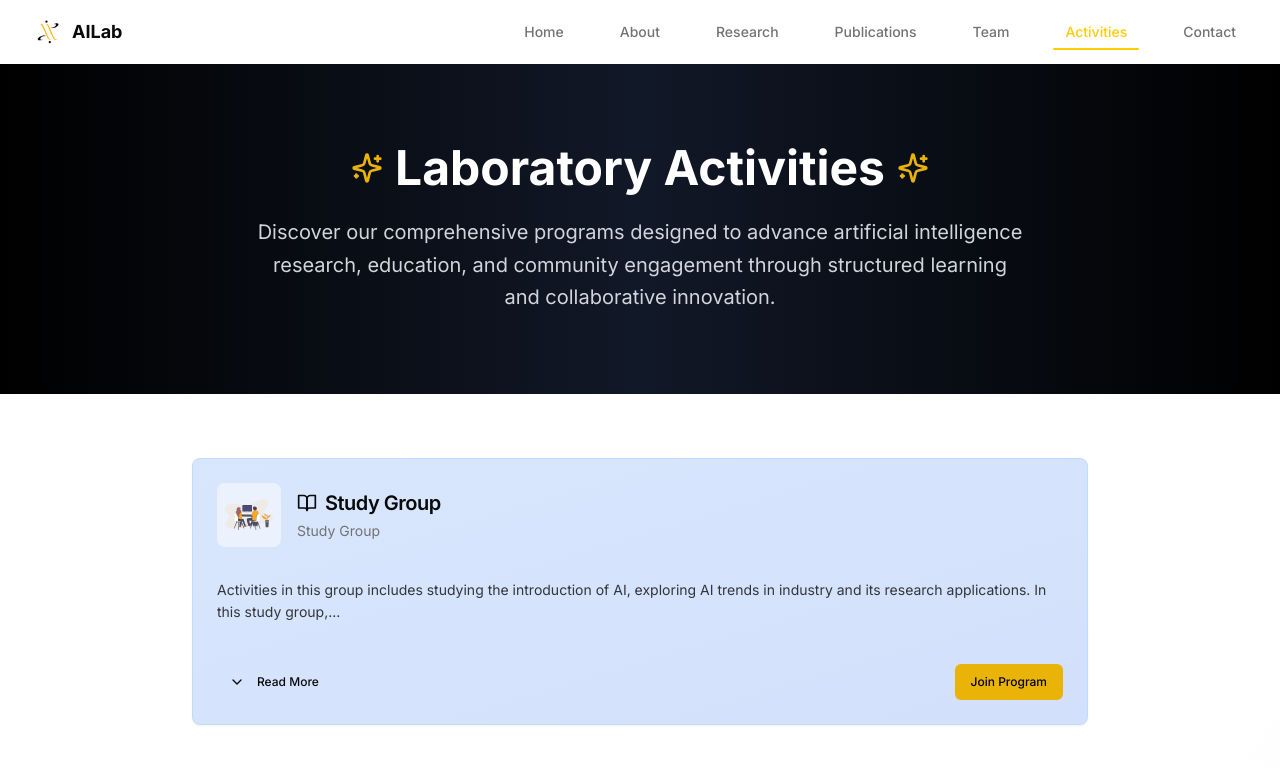
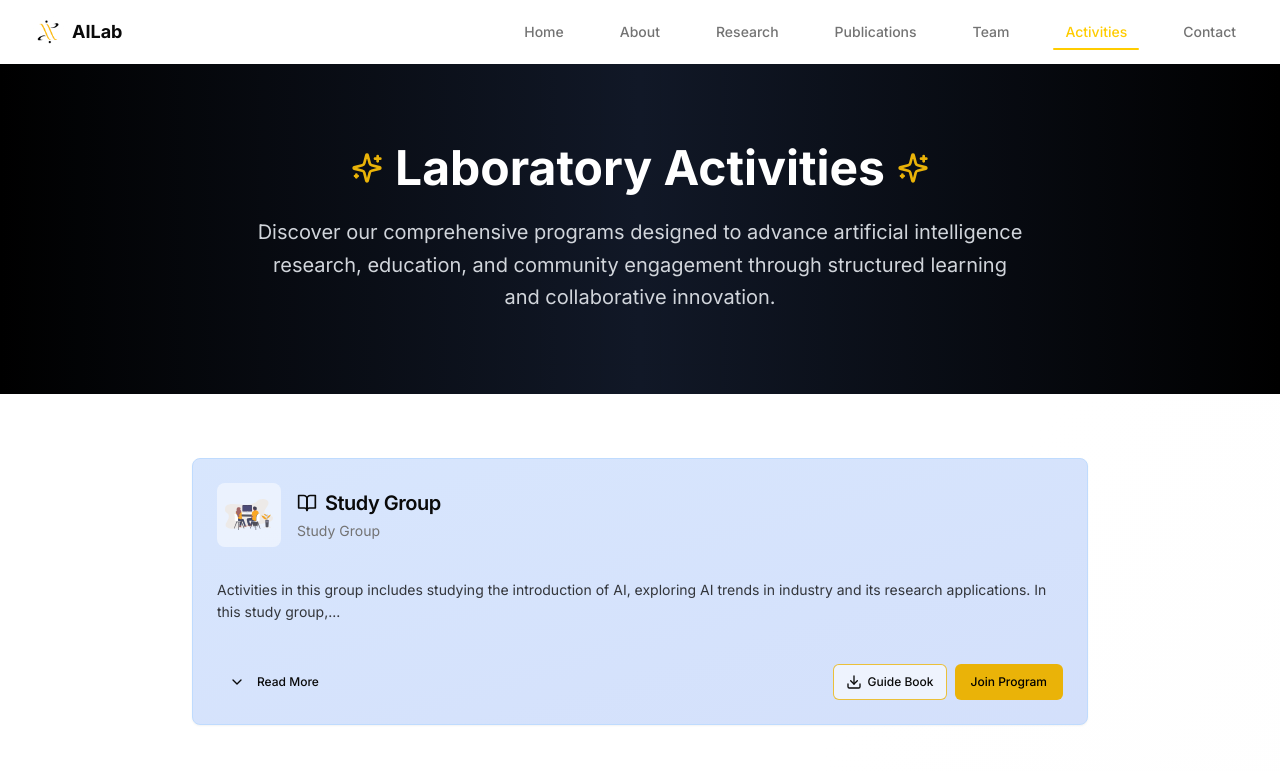
Before and after one commit to AIlab-Telkom-University/ailab-new, a Next.js app: page /activities in a window 1280 px wide. Shown: the top 771 px of the page. Built offline with nearby package versions, Linux system fonts and the light colour scheme.

Commit message:
Add Guide Book direct download and Join Program form link for Study Group

```diff
--- a/src/components/ui/activity-card.tsx
+++ b/src/components/ui/activity-card.tsx
@@ -6,7 +6,7 @@ import { Card, CardContent, CardDescription, CardHeader, CardTitle } from '@/com
 import { Button } from '@/components/ui/button'
 import { Activity } from '@/types'
 import { cn, getAssetPath } from '@/lib/utils'
-import { ChevronDown, ChevronUp, Users, BookOpen, Presentation } from 'lucide-react'
+import { ChevronDown, ChevronUp, Users, BookOpen, Presentation, Download } from 'lucide-react'
 
 interface ActivityCardProps {
   activity: Activity
@@ -58,8 +58,17 @@ export function ActivityCard({ activity, className, delay = 0 }: ActivityCardPro
   }
 
   const handleJoinClick = () => {
-    // This could be enhanced to open a modal or navigate to a contact form
+    if (activity.formUrl) {
+      window.open(activity.formUrl, '_blank')
+    } else {
       window.open('mailto:ailab.telu@gmail.com?subject=Interest in ' + activity.name, '_blank')
+    }
+  }
+
+  const handleGuidebookClick = () => {
+    if (activity.guidebookUrl) {
+      window.open(activity.guidebookUrl, '_blank')
+    }
   }
 
   return (
@@ -124,7 +133,7 @@ export function ActivityCard({ activity, className, delay = 0 }: ActivityCardPro
               </div>
             )}
 
-            <div className="flex items-center justify-between pt-2">
+            <div className="flex flex-wrap items-center justify-between gap-2 pt-2">
               <Button
                 variant="ghost"
                 size="sm"
@@ -144,13 +153,28 @@ export function ActivityCard({ activity, className, delay = 0 }: ActivityCardPro
                 )}
               </Button>
 
+              <div className="flex items-center gap-2">
+                {activity.guidebookUrl && (
+                  <Button
+                    variant="outline"
+                    size="sm"
+                    onClick={handleGuidebookClick}
+                    className="border-yellow-500/80 bg-white/60 dark:bg-black/20 hover:bg-yellow-500 hover:text-black font-medium text-xs px-3 transition-colors flex items-center gap-1.5 cursor-pointer"
+                    title="Download Guidebook via Google Drive"
+                  >
+                    <Download className="w-3.5 h-3.5" />
+                    Guide Book
+                  </Button>
+                )}
+
                 <Button
                   size="sm"
                   onClick={handleJoinClick}
-                className="bg-yellow-500 hover:bg-yellow-600 text-black font-medium text-xs px-4"
+                  className="bg-yellow-500 hover:bg-yellow-600 text-black font-medium text-xs px-4 cursor-pointer"
                 >
                   Join Program
                 </Button>
+              </div>
             </div>
           </div>
         </CardContent>
--- a/src/data/activities.ts
+++ b/src/data/activities.ts
@@ -14,7 +14,9 @@ export const activities: Activity[] = [
       'Building foundational knowledge for AI development',
       'Hands-on workshops and practical sessions',
       'Regular study sessions and knowledge sharing'
-    ]
+    ],
+    guidebookUrl: 'https://drive.google.com/uc?export=download&id=1-mXDuXwDzFx9GRyRx_3nk-ngCX0G67j_',
+    formUrl: 'https://docs.google.com/forms/d/e/1FAIpQLSe2CwcQbMOVurgoNyMVS17l9g3rrQnunDnPI1Bp-7zgE49QXw/viewform?usp=publish-editor'
   },
   {
     id: 'focus-group',
--- a/src/types/index.ts
+++ b/src/types/index.ts
@@ -34,6 +34,8 @@ export interface Activity {
   image: string;
   category: 'study-group' | 'focus-group' | 'workshop';
   features: string[];
+  guidebookUrl?: string;
+  formUrl?: string;
 }
 
 export interface ResearchArea {
```
Lines whose indentation alone changed are shown as unchanged.
